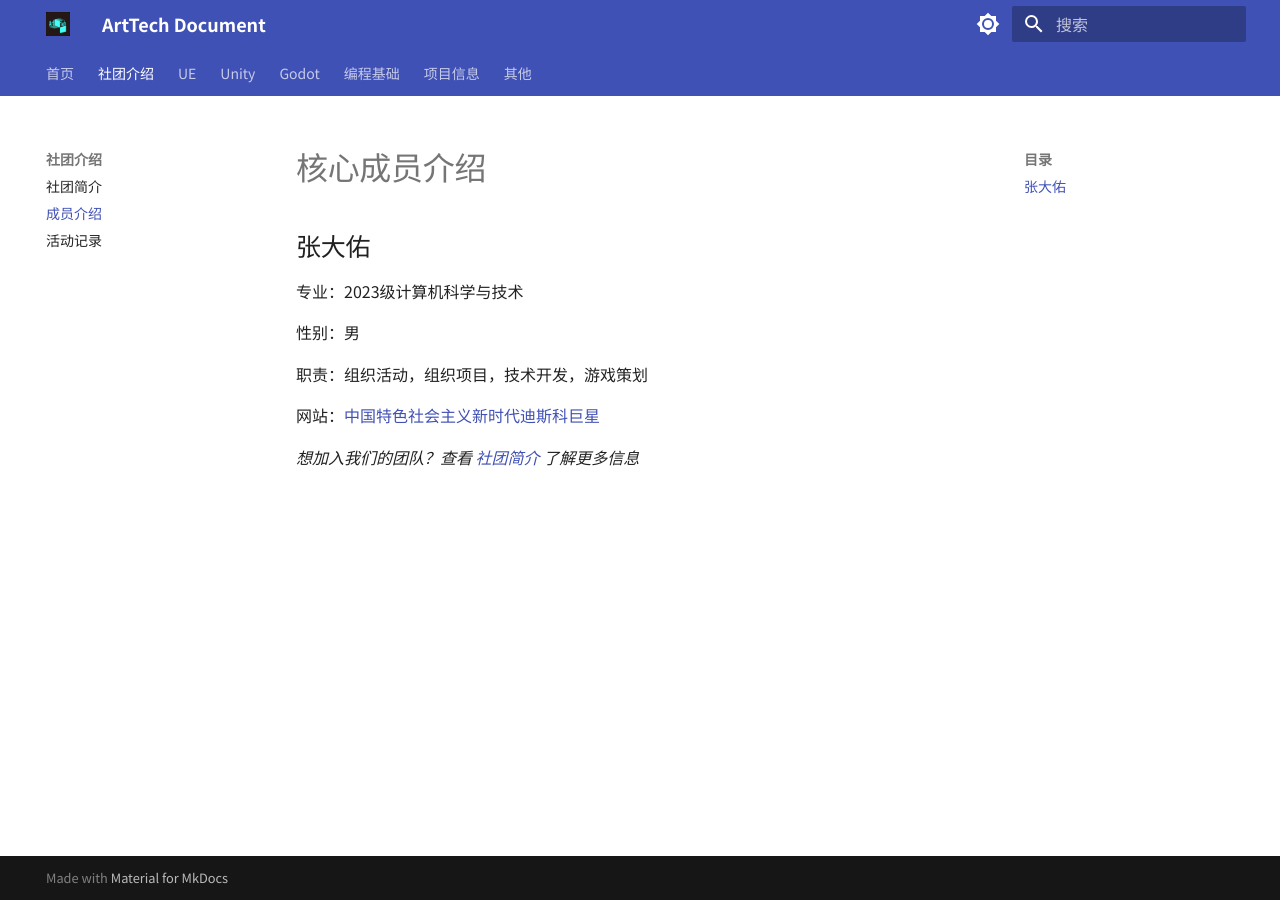
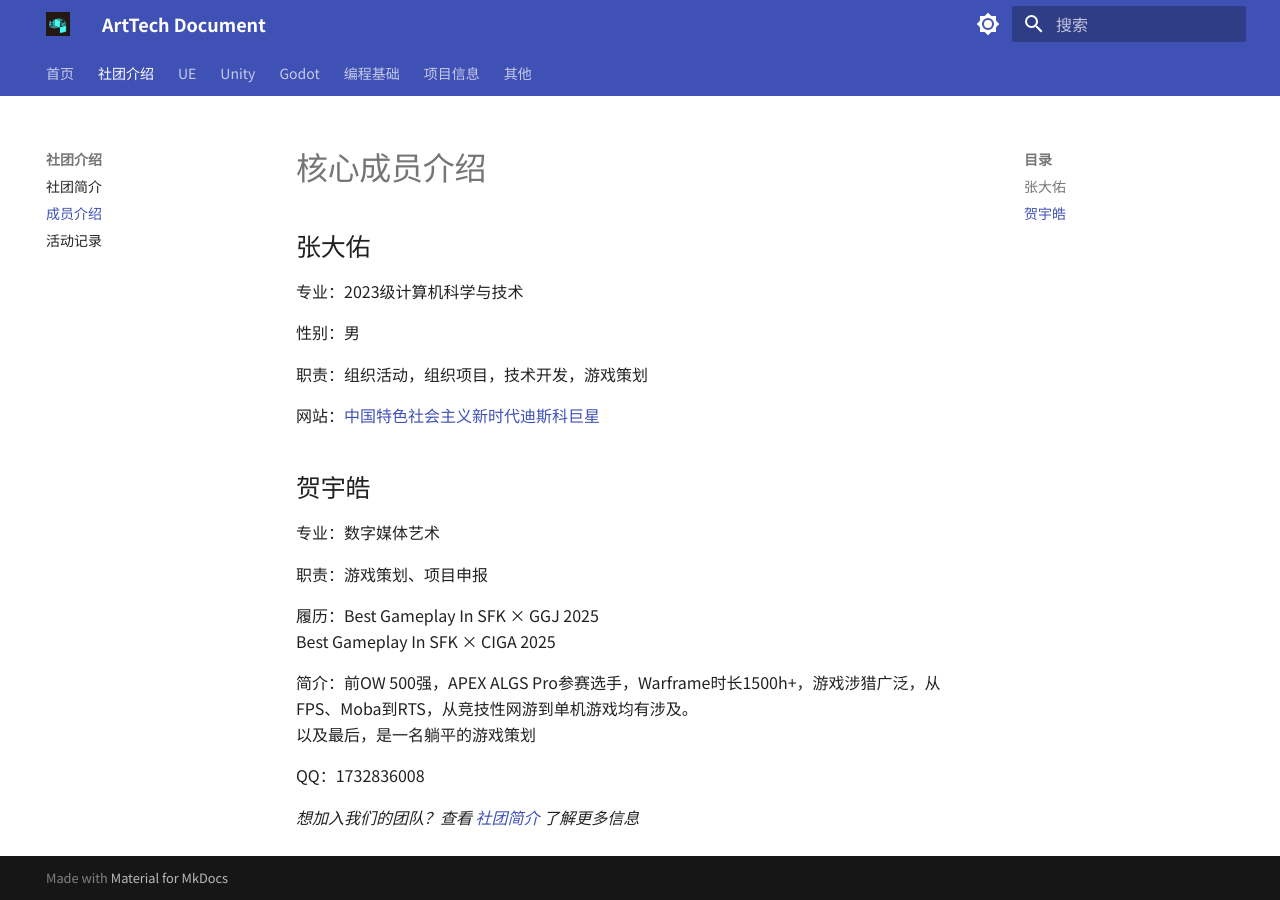
Before and after one commit to zhou914485/ArtTech-Document, an MkDocs documentation site: the page built from docs/社团介绍/成员.md, in a window 1280 px wide. Built offline with MkDocs 1.6.1 and Material for MkDocs 9.7.7, drawn with Linux system fonts in a browser that asks for light colours.

Commit message:
add hyh description, add nl2br

```diff
--- a/docs/社团介绍/成员.md
+++ b/docs/社团介绍/成员.md
@@ -8,4 +8,16 @@
 
 网站：[中国特色社会主义新时代迪斯科巨星](http://zhangdau.life/)
 
+
+## 贺宇皓
+ 专业：数字媒体艺术
+
+ 职责：游戏策划、项目申报
+
+ 履历：Best Gameplay In SFK × GGJ 2025<br>Best Gameplay In SFK × CIGA 2025
+
+ 简介：前OW 500强，APEX ALGS Pro参赛选手，Warframe时长1500h+，游戏涉猎广泛，从FPS、Moba到RTS，从竞技性网游到单机游戏均有涉及。<br>以及最后，是一名躺平的游戏策划
+
+ QQ：1732836008
+
 *想加入我们的团队？查看 [社团简介](简介.md) 了解更多信息*
--- a/mkdocs.yml
+++ b/mkdocs.yml
@@ -67,6 +67,7 @@ plugins:
   - search
 
 markdown_extensions:
+  - nl2br
   - attr_list
   - md_in_html
   - pymdownx.superfences
```
Also changed, not shown: docs/.obsidian/workspace.json, docs/Unity/paste-test.md (added), docs/Unity/test-paste-image.md (added).
